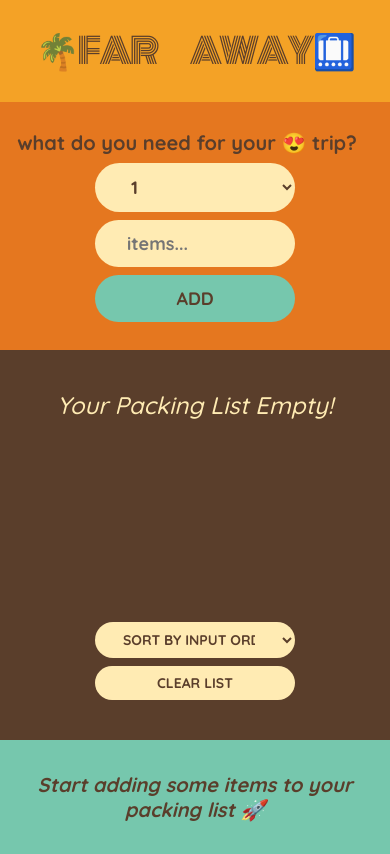
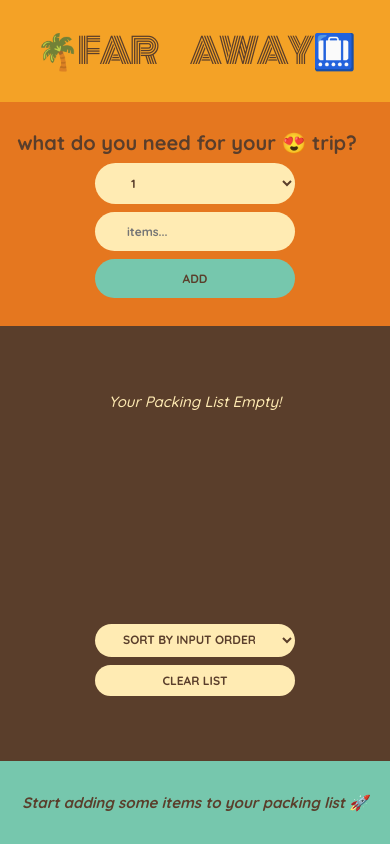
Before and after one commit to emangomaa/travel-list, a React (Create React App) app: page / in a window 390 px wide. Built offline with nearby package versions, Linux system fonts and the light colour scheme.

Commit message:
button style

```diff
--- a/src/index.css
+++ b/src/index.css
@@ -148,11 +148,19 @@ input[type="checkbox"] {
  flex-direction: column;
  align-items: center;
   }
+  .add-form
+button,
+select,
+input {font-size: 1.2rem;}
+.list select,.list button{
+  font-size: 1.2rem;
+}
   .stats {
 
   font-weight: 600;
   font-size: 2rem;
 }
+
 }
 
 @media screen and (max-width:767px) {
@@ -166,4 +174,8 @@ input[type="checkbox"] {
     flex-direction: column;
     gap: 0.8rem;
   }
+  .list,.stats{
+  font-size: 1.5rem;
 }
+
+}
```
